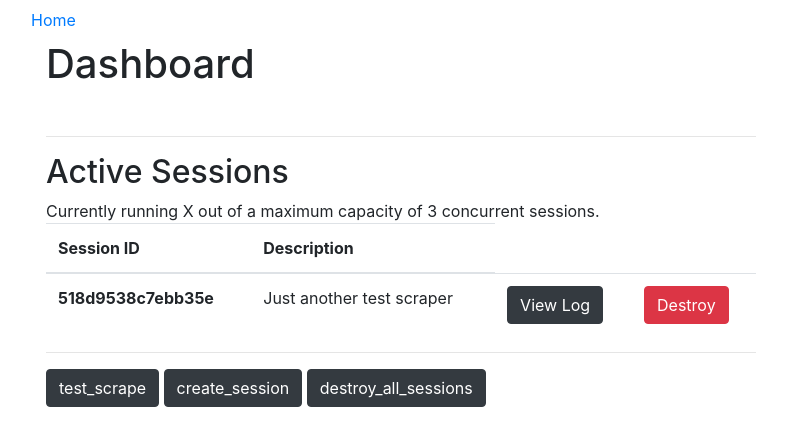
After one commit to chrispalmo/auto-scrape, a Flask app: page /dashboard in a window 1280 px wide. The commit adds this page. Shown: the top 446 px of the page, without its empty margins (54-841 px from the left). Run offline with Flask 2, Linux system fonts and the light colour scheme; some libraries are stand-ins or nearby versions.

Commit message:
dashboard ui

```diff
--- a/autoscrape/routes.py
+++ b/autoscrape/routes.py
@@ -1,13 +1,17 @@
-from flask import render_template, url_for, flash
+from copy import copy
+from secrets import token_hex
+from flask import render_template, url_for, flash, redirect
 from autoscrape import app, scraper, sessions, max_sessions, helpers, db
 from autoscrape.models import TestDBClass
-from copy import copy
 
 
 @app.route("/")
 def home():
 	return render_template('index.html')
 
+@app.route("/dashboard")
+def dashboard():
+	return render_template('dashboard.html', sessions=sessions, max_sessions=max_sessions)
 
 @app.route("/test_scrape")
 def test_scrape():
@@ -24,44 +28,45 @@ def test_scrape():
 	scraper_session.quit()
 	return render_template('test_scrape.html', page_output=page_output)
 
-
 @app.route("/create_session")
 def create_session():
 	if len(sessions) < max_sessions:
 		#random string
-		session_id = helpers.random_string_of_numbers(16)
-		#first create
+		#session_id = helpers.random_string_of_numbers(16)
+		session_id = token_hex(8)
+		#first create a dummy entry to avoid multiple concurrent startups exceeding max session limit
 		sessions[session_id] = "Initializing session..."
 		sessions[session_id] = scraper.Scraper(session_id)
-		return f"Scraper session {session_id} has started. easy-scrape is currently running {len(sessions)} out of a maximum capacity of {max_sessions} concurrent sessions. Check back soon for results, or watch the progress log."
+		flash(f"Scraper session {session_id} has started.","success")
+		return redirect(url_for("dashboard"))
 	else:
-		return f"Sorry, all {max_sessions} of our scrapers are busy -  please try again later!"
-
+		flash(f"Cannot create new session - All {max_sessions} scrapers are currently busy.", "danger")
+		return redirect(url_for("dashboard"))
 
 @app.route("/view_sessions")
 def view_sessions():
 	return(str(sessions))
 
-
-@app.route("/destroy_session/<session_id>")
-def article(session_id):
+@app.route("/destroy_session/<string:session_id>")
+def destroy_session(session_id):
 	try:
 		sessions[session_id].destroy()
-		return f"Session {session_id} has been destroyed."
+		flash(f"Session {session_id} has been destroyed.","success")
 	except Exception as e:
-		return "Error: session "+str(e)+" does not exist!"
-
+		flash(f"Error: Session {session_id} does not exist!","danger")
+	return redirect(url_for('dashboard'))
 
 @app.route("/destroy_all_sessions")
-def clear_all_sessions():
+def destroy_all_sessions():
 	try:
 		#use shallow copy to break link back to sessions object
-		session_ids_to_clear=[copy(session_id) for session_id in sessions.keys()]
-		for session_id in session_ids_to_clear:
+		session_ids_to_destroy=[copy(session_id) for session_id in sessions.keys()]
+		for session_id in session_ids_to_destroy:
 			try:
 				sessions[session_id].destroy()
 			except Exception as e:
 				pass
-		return f"All sessions have been destroyed."
+		flash("All sessions have been destroyed.", "success")
 	except Exception as e:
-		return str(e)
+		flash(str(e), "danger")
+	return redirect(url_for('dashboard'))
--- /dev/null
+++ b/autoscrape/templates/dashboard.html
@@ -0,0 +1,41 @@
+{% extends "layout.html" %}
+{% block content %}
+<div class="content-section">
+	<h1>Dashboard</h1>
+	<br/>
+	<hr/>
+	<h2>Active Sessions</h2>
+	{% if sessions %}
+		<table class="table">
+		Currently running X out of a maximum capacity of {{ max_sessions }} concurrent sessions.
+		<br/>
+		<thead>
+			<tr>
+			    <th scope="col">Session ID</th>
+			    <th scope="col">Description</th>
+			</tr>
+		</thead>
+		<tbody>
+		{% for session_id in sessions %}
+		<tr>
+		    <th scope="row">{{ session_id }}</th>
+		    <td>Just another test scraper</td>
+		    <td>
+		    	<a href="{{ url_for('dashboard') }}" class="btn btn-dark" role="button">View Log</a>
+		  	</td>
+		    <td>
+		    	<a href="{{ url_for('destroy_session', session_id=session_id) }}" class="btn btn-danger" role="button">Destroy</a>
+		    </td>
+		</tr>
+		{% endfor %}
+		</tbody>
+		</table>
+	{% else %}
+		<div>There are no active sessions</div>
+	{% endif %}
+	<hr/>
+	<a href="{{ url_for('test_scrape') }}" class="btn btn-dark" role="button">test_scrape</a>
+	<a href="{{ url_for('create_session') }}" class="btn btn-dark" role="button">create_session</a>
+	<a href="{{ url_for('destroy_all_sessions') }}" class="btn btn-dark" role="button">destroy_all_sessions</a>
+</div>
+{% endblock %}
--- a/autoscrape/templates/layout.html
+++ b/autoscrape/templates/layout.html
@@ -25,7 +25,21 @@
     </nav>
 </header>
 <main role="main" class="container">
-{% block content %}{% endblock %}
+    <div class="col-md-8">
+
+        {% with messages = get_flashed_messages(with_categories=true) %}
+        {% if messages %}
+        {% for category, message in messages %}
+        <div class="alert alert-{{ category }}">
+            {{ message }}
+        </div>
+        {% endfor %}
+        {% endif %}
+        {% endwith %}
+
+        {% block content %}{% endblock %}
+
+    </div>
 </main>
 
 <!-- Optional JavaScript -->
```
